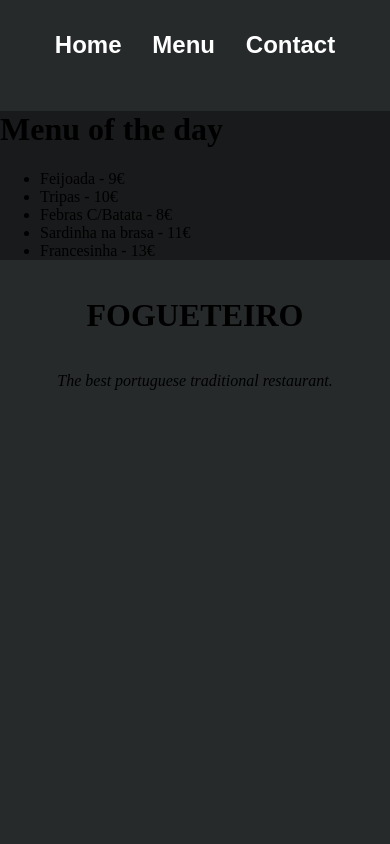
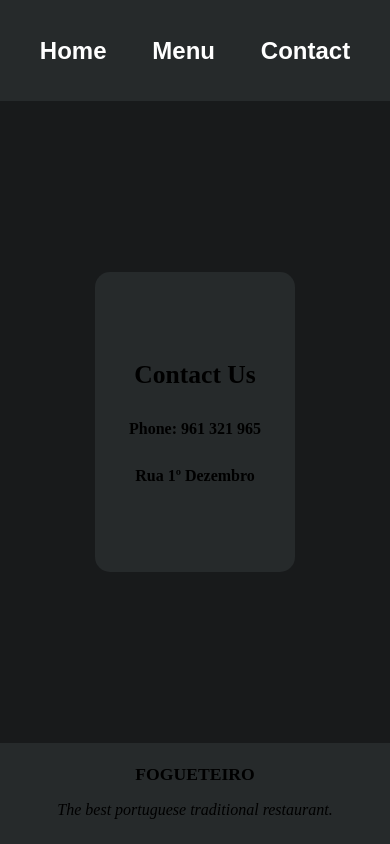
Before and after one commit to NyctoRAA/restaurant-page, a website built with webpack: page src/template.html in a window 390 px wide. Both pictures are taken after a click on the button "Contact". Built offline with nearby package versions, Linux system fonts and the light colour scheme.

Commit message:
Project finished

```diff
--- a/src/contact.js
+++ b/src/contact.js
@@ -13,7 +13,7 @@
     title2.innerHTML = "Phone: 961 321 965";
 
     const title3 = document.createElement("h3");
-    title3.innerHTML = "Rua 1 Dezembro";
+    title3.innerHTML = "Rua 1º Dezembro";
 
     contact.appendChild(title);
     contact.appendChild(title2);
--- a/src/initialPageLoad.js
+++ b/src/initialPageLoad.js
@@ -41,6 +41,6 @@ export function initialPageLoad() {
     footer.appendChild(footerContent);
 
     button1.addEventListener("click", loadHome);
-    button2.addEventListener("click", loadContact);
-    button3.addEventListener("click", loadMenu);
+    button2.addEventListener("click", loadMenu);
+    button3.addEventListener("click", loadContact);
 }
--- a/src/styles.css
+++ b/src/styles.css
@@ -4,15 +4,18 @@ body {
     margin: 0;
     padding: 0;
     height: 100vh;
-    background-color: #262A2B;
+    background-color: #181A1B;
+    overflow: hidden;
 }
 
-header, footer {
+header, footer, #contactDiv, #menuDiv {
     background-color: #262A2B;
 }
 
 header {
-    padding: 30px;
+    /* padding: 30px; */
+    height: 12vh;
+    display: flex;
 }
 
 nav {
@@ -37,13 +40,39 @@ button:hover {
     text-decoration: underline;
 }
 
+#content {
+    height: 76vh;
+    display: flex;
+    justify-content: center;
+    align-items: center;
+}
+
 img {
     width: 100%;
     height: 100%;
+    object-fit: cover;
 }
 
 #contactDiv, #menuDiv {
-    background-color: #181A1B;
+    display: flex;
+    flex-direction: column;
+    justify-content: center;
+    align-items: center;
+    border-radius: 15px;
+    height: 250px;
+    width: 350px;
+}
+
+#menuDiv h1, #contactDiv h1 {
+    font-size: 2rem;
+}
+
+ul {
+    list-style-type: circle;
+}
+
+li {
+    font-size: 1.2rem;
 }
 
 footer {
@@ -51,8 +80,34 @@ footer {
     flex-direction: column;
     justify-content: center;
     align-items: center;
+    width: 100%;
+    height: 12vh;
 }
 
 footer p {
     font-style: italic;
 }
+
+@media only screen and (max-width: 600px) {
+    #contactDiv, #menuDiv {
+        width: 200px;
+        height: 300px;
+    }
+
+    #contactDiv h1, #menuDiv h1 {
+        font-size: 1.6rem;
+    }
+
+    li {
+        font-size: 1rem;
+    }
+
+    #contactDiv h2, #contactDiv h3 {
+        font-size: 1rem;
+    }
+
+    footer h1 {
+        font-size: 1.1rem;
+        margin-bottom: 0px;
+    }
+}
```
